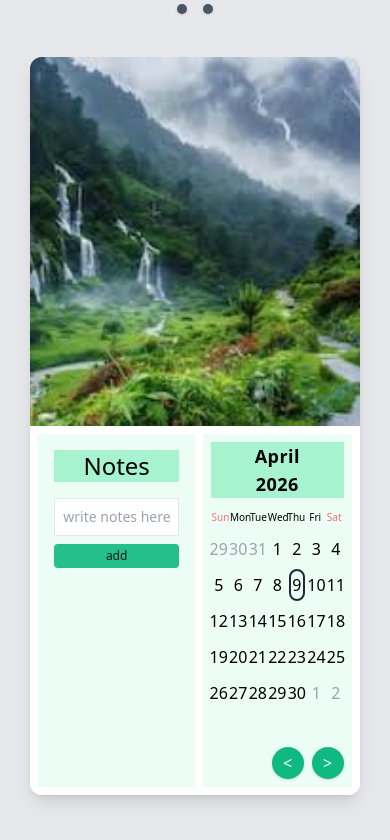
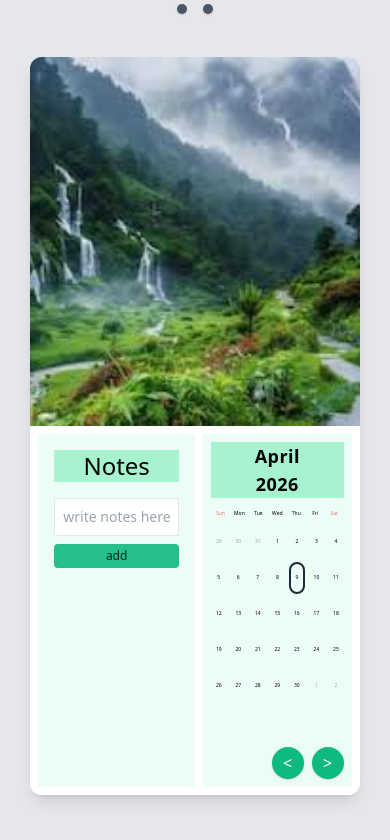
Before and after one commit to Rushitha-Reddy-0202/Wall_Calendar, a React (Vite) app: page / in a window 390 px wide. Shown: the top 840 px of the page. Built offline with nearby package versions, Linux system fonts and the light colour scheme.

Commit message:
updated calendar component

```diff
--- a/src/components/Calendar.jsx
+++ b/src/components/Calendar.jsx
@@ -111,7 +111,7 @@ function Calendar({date,setDate,start,end,setStart,setEnd,notes}){
                     </div>
                 )}
             </div>
-            <div className="grid grid-cols-7 text-center text-[10px] md:text-sm mb-2 text-gray-500">
+            <div className="grid grid-cols-7 text-center text-[5px] md:text-sm mb-2 text-gray-500">
                 {days.map((d,i)=>(
                     <div key={i} className={`${d==="Sun" || d==="Sat"?"text-red-400":"text-black"}`}>
                         {d}
@@ -138,7 +138,7 @@ function Calendar({date,setDate,start,end,setStart,setEnd,notes}){
                         <div
                             key={i}
                             onClick={()=>handleClick(d)}
-                            className={`h-8 md:h-10 rounded-full flex flex-col items-center justify-center cursor-pointer hover:scale-105 transition
+                            className={`h-8 md:h-10 rounded-full flex flex-col text-center text-[5px] md:text-sm items-center justify-center cursor-pointer hover:scale-105 transition
                             ${d.type==="current"?"":"text-gray-400"}
                             ${isStart||isEnd?`${theme.color} text-white`:""}
                             ${isBetween?theme.light:""}
--- a/src/components/Layout.jsx
+++ b/src/components/Layout.jsx
@@ -21,10 +21,10 @@ function Layout({date,setDate,start,end,setStart,setEnd,notes,setNotes,nextDate,
                         <Image month={nextDate.getMonth()}/>
                     </div>
                     <div className="h-[50%] flex gap-2 p-2">
-                        <div className="w-1/2 overflow-hidden">
+                        <div className="w-2/5 overflow-hidden">
                             <Notes notes={notes} setNotes={setNotes} start={start} end={end} setStart={setStart} setEnd={setEnd} date={nextDate}/>
                         </div>
-                        <div className="w-1/2 overflow-hidden">
+                        <div className="w-3/5 overflow-hidden">
                             <Calendar date={nextDate} setDate={()=>{}} start={start} end={end} setStart={setStart} setEnd={setEnd} notes={notes}/>
                         </div>
                     </div>
```
